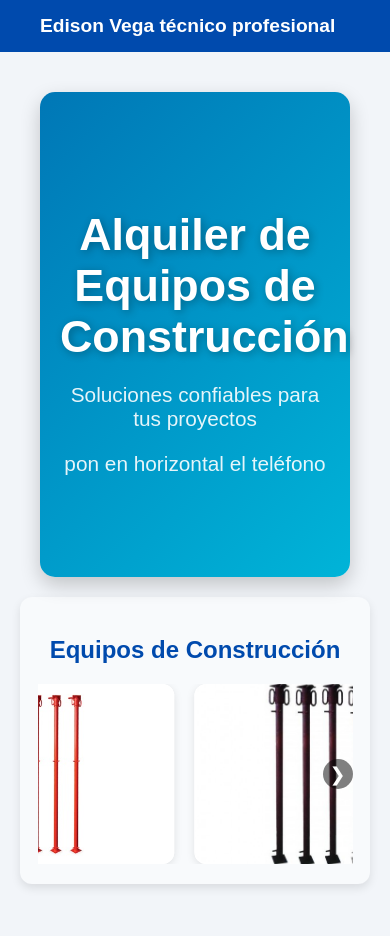
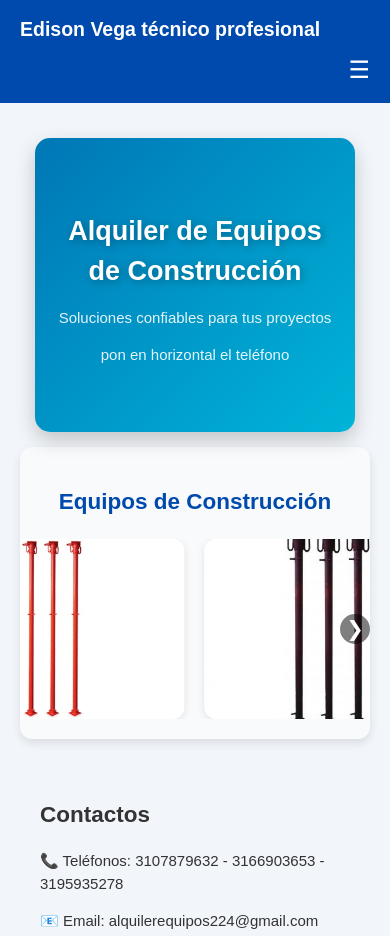
Before and after one commit to palomo31/paginadeposito, a website: page public/index.html in a window 390 px wide. Shown: the top 936 px of the page. Drawn offline with Linux system fonts and the light colour scheme; no server answers.

Commit message:
Actualización completa: HTML, CSS, JS y servidor

```diff
--- a/public/public.css
+++ b/public/public.css
@@ -590,3 +590,98 @@ h2.section-title {
   margin: 15px 0 25px 0;
   box-shadow: 0 2px 6px rgba(0,0,0,0.05);
 }
+/* ================================
+   🌐 OPTIMIZACIÓN PARA CELULARES
+   ================================ */
+@media (max-width: 600px) {
+  body {
+    font-size: 15px;
+    line-height: 1.5;
+    padding: 0;
+    margin: 0;
+  }
+
+  header.header {
+    flex-direction: column;
+    align-items: flex-start;
+    padding: 15px 20px;
+  }
+
+  .logo {
+    font-size: 1.3em;
+    margin-bottom: 8px;
+  }
+
+  .nav {
+    display: none;
+    flex-direction: column;
+    width: 100%;
+    background-color: #004aad;
+    border-top: 1px solid rgba(255,255,255,0.2);
+  }
+
+  .nav a {
+    padding: 10px 15px;
+    width: 100%;
+    border-bottom: 1px solid rgba(255,255,255,0.2);
+  }
+
+  .menu {
+    display: block;
+    font-size: 1.6em;
+    cursor: pointer;
+    color: #fff;
+    margin-left: auto;
+  }
+
+  .menu.active + .nav {
+    display: flex;
+  }
+
+  /* Hero */
+  .hero {
+    padding: 50px 15px;
+    margin: 15px;
+    font-size: 1em;
+  }
+
+  .hero h1 {
+    font-size: 1.8em;
+  }
+
+  .hero p {
+    font-size: 1em;
+  }
+
+  /* Cards */
+  .grid {
+    flex-direction: column;
+    align-items: center;
+  }
+
+  .card {
+    width: 95%;
+    margin-bottom: 20px;
+  }
+
+  /* Carrusel */
+  .carousel-container {
+    width: 100%;
+  }
+
+  .carousel-item {
+    flex: 0 0 80%;
+  }
+
+  .carousel-btn {
+    width: 30px;
+    height: 30px;
+    font-size: 1.4em;
+  }
+
+  /* Footer */
+  .footer {
+    padding: 15px;
+    font-size: 0.9em;
+  }
+}
```
